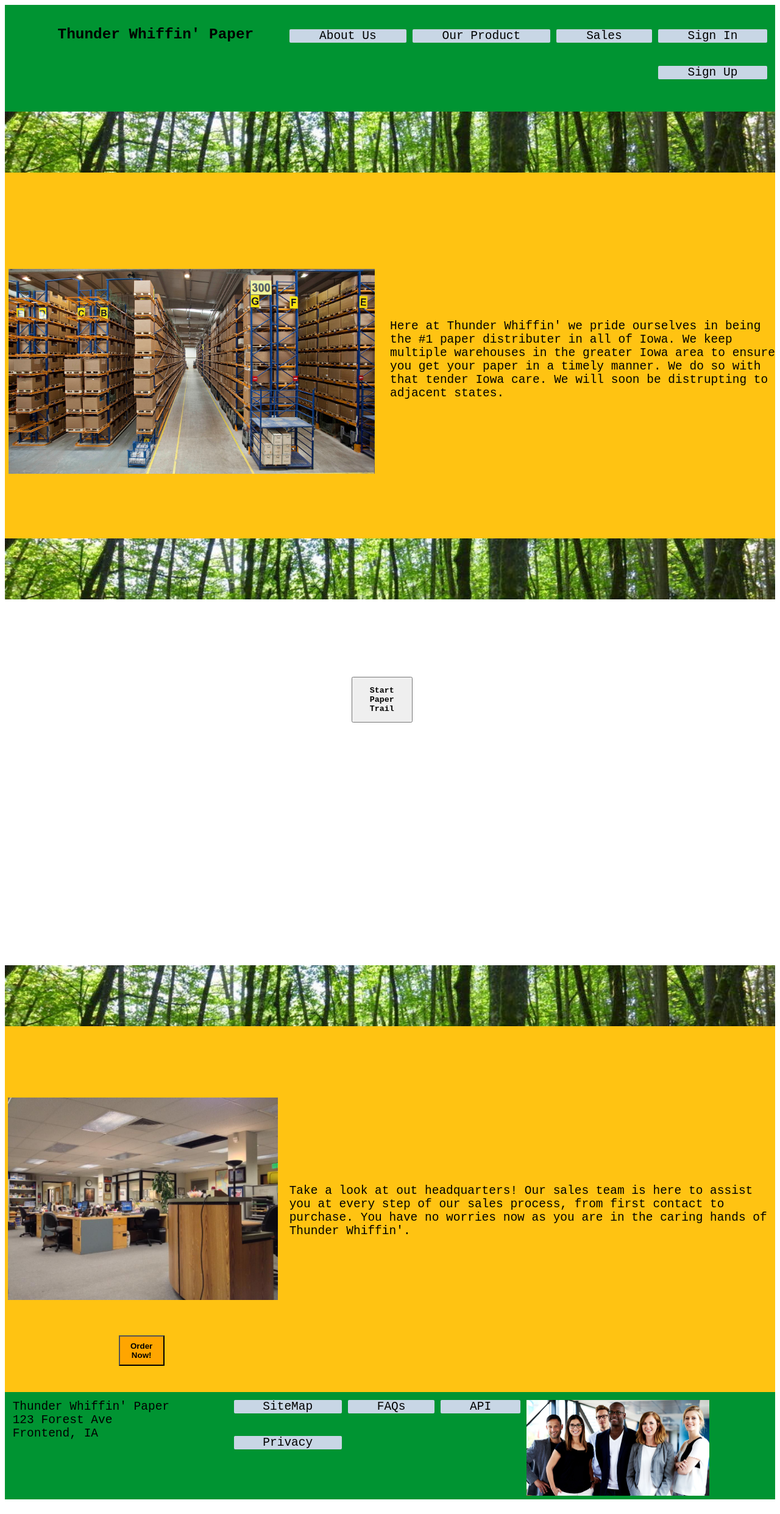
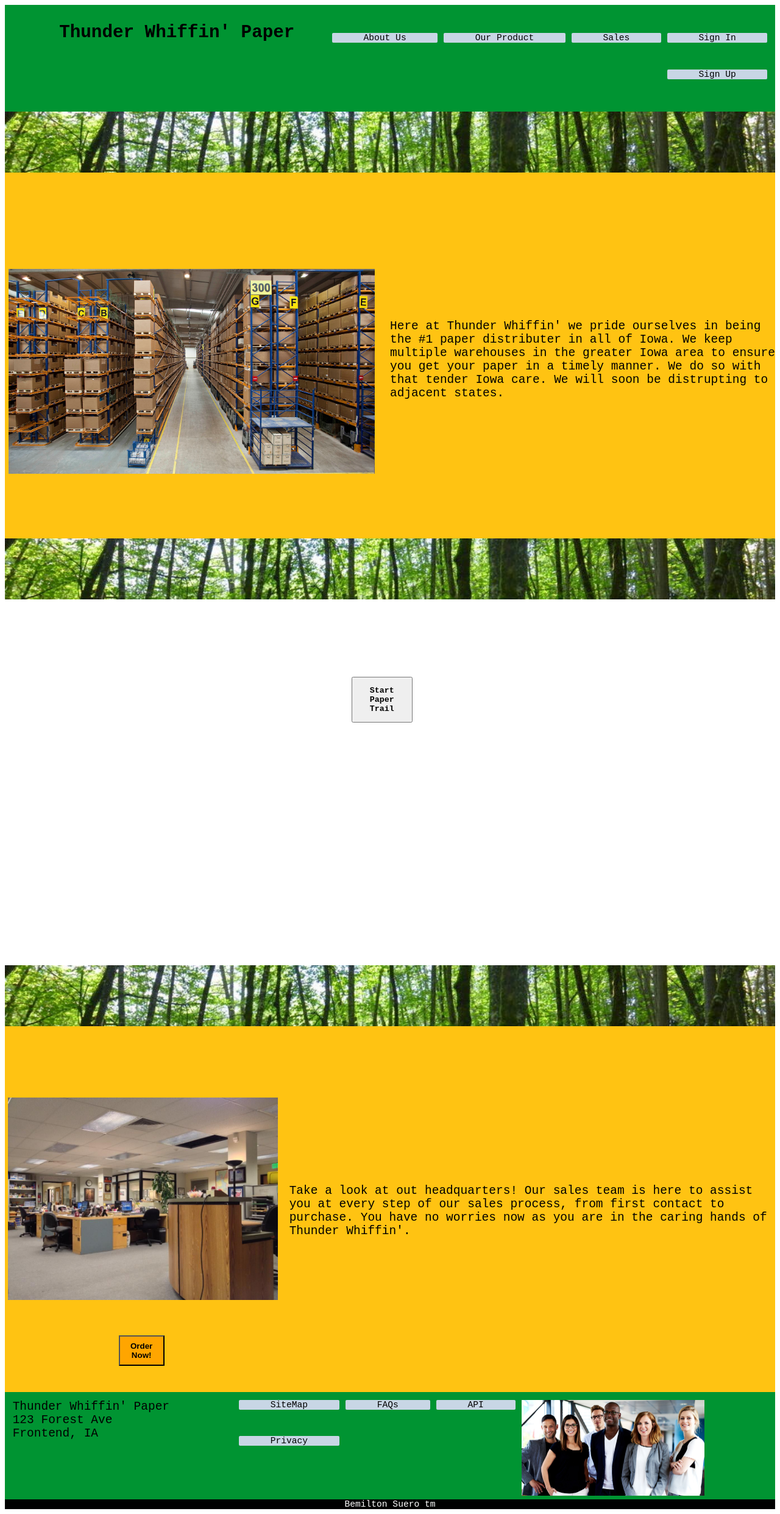
Before and after one commit to bemsuero/project-1-munder-difflin-paper, a plain HTML site: page index.html in a window 1280 px wide. Shown: the whole page at 61% size. Drawn offline with nearby package versions, Linux system fonts and the light colour scheme.

Commit message:
less sure about this but whatever

```diff
--- a/index.html
+++ b/index.html
@@ -49,6 +49,8 @@ href="https://cdn.jsdelivr.net/npm/animate.css@3.5.2/animate.min.css">
     <a href="#">API</a>
     <img id="salesTeamImg" onclick="popUp()">
   </div>
+  <footer>Bemilton Suero tm </footer>
+  <!-- <button onclick="switchTheme()">This, but hardcore.</button> -->
 </body>
 <script src="main.js"></script>
 
--- a/main.css
+++ b/main.css
@@ -45,6 +45,7 @@ html {
   border-radius: 2px;
   text-align: center;
   color: black;
+  font-size: 75%;
 }
 
 #nav h1:nth-child(0) {
@@ -82,7 +83,7 @@ h1 {
   margin: 0 auto;
   padding-left: 25px;
   padding-top: 10%;
-  font-size: 125%;
+  font-size: 150%;
 }
 
 img {
@@ -219,6 +220,7 @@ font-weight: bolder;
   border-radius: 2px;
   text-align: center;
   color: black;
+  font-size: 75%;
 }
 
 #infoLinks a:nth-child(4) {
@@ -238,3 +240,16 @@ font-weight: bolder;
   max-height: 200px;
   background-color: #009432;
 }
+footer {
+  text-align: center;
+  font-size: 75%;
+  background-color: black;
+  color: white;
+}
+
+footer button {
+  text-align: right;
+  background-color: red;
+  color: black;
+  border-color: orange;
+}
--- a/main.js
+++ b/main.js
@@ -134,3 +134,7 @@ function smoothRide3() {
   behavior: 'smooth'
 });
 }
+
+// function switchTheme() {
+//   html.background-color = "red"
+// }
```
Also changed, not shown: 1 other file.
